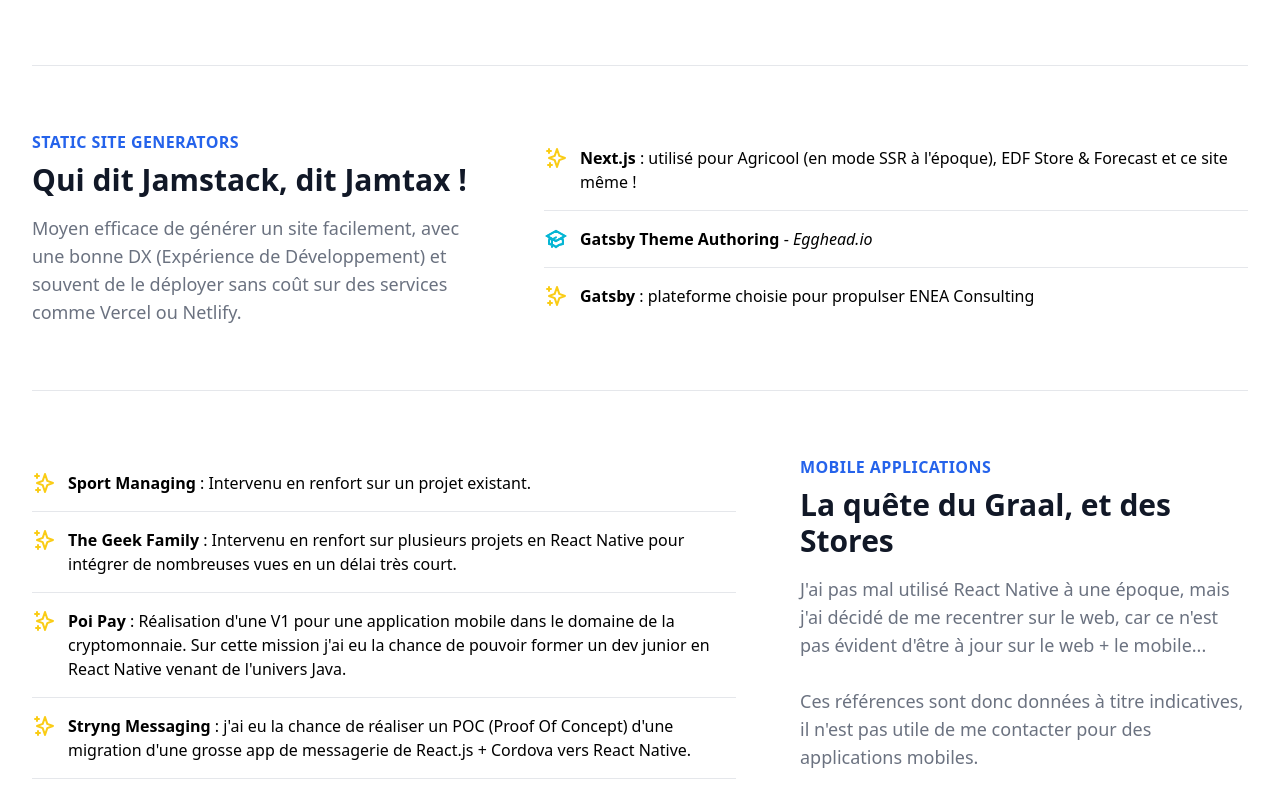
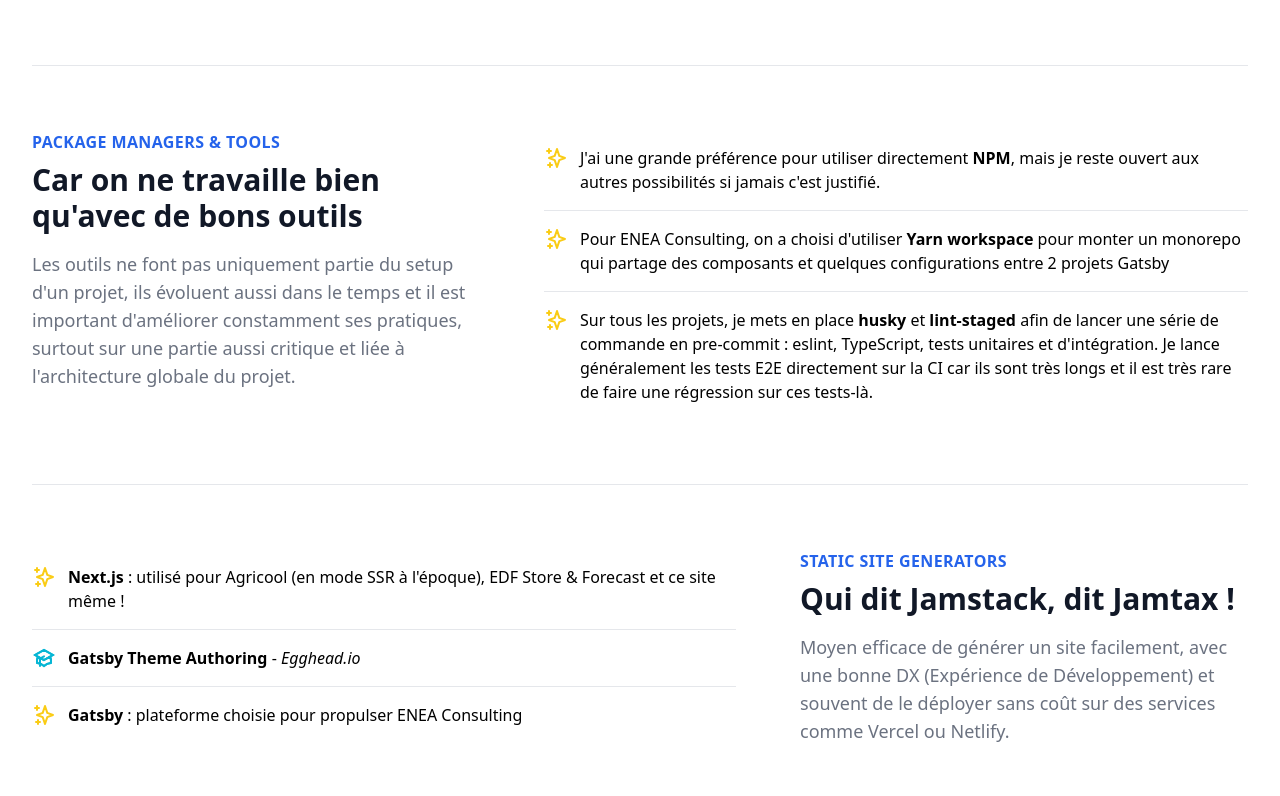
Before and after one commit to tidusia/thibaud-on-next, a Next.js app: page /competences in a window 1280 px wide. Shown: the part 6460-7256 px from the top of the page. Built offline with nearby package versions, Linux system fonts and the light colour scheme.

Commit message:
feat(competences): add "Package managers & tools" section

```diff
--- a/components/Roadmap/data.ts
+++ b/components/Roadmap/data.ts
@@ -312,6 +312,29 @@
     ],
   },
   {
+    title: "Package managers & tools",
+    subTitle: "Car on ne travaille bien qu'avec de bons outils",
+    description:
+      "Les outils ne font pas uniquement partie du setup d'un projet, ils évoluent aussi dans le temps et il est important d'améliorer constamment ses pratiques, surtout sur une partie aussi critique et liée à l'architecture globale du projet.",
+    skills: [
+      {
+        type: "client",
+        content:
+          "J'ai une grande préférence pour utiliser directement **NPM**, mais je reste ouvert aux autres possibilités si jamais c'est justifié.",
+      },
+      {
+        type: "client",
+        content:
+          "Pour ENEA Consulting, on a choisi d'utiliser **Yarn workspace** pour monter un monorepo qui partage des composants et quelques configurations entre 2 projets Gatsby",
+      },
+      {
+        type: "client",
+        content:
+          "Sur tous les projets, je mets en place **husky** et **lint-staged** afin de lancer une série de commande en pre-commit : eslint, TypeScript, tests unitaires et d'intégration. Je lance généralement les tests E2E directement sur la CI car ils sont très longs et il est très rare de faire une régression sur ces tests-là.",
+      },
+    ],
+  },
+  {
     title: "Static Site Generators",
     subTitle: "Qui dit Jamstack, dit Jamtax !",
     description:
```
